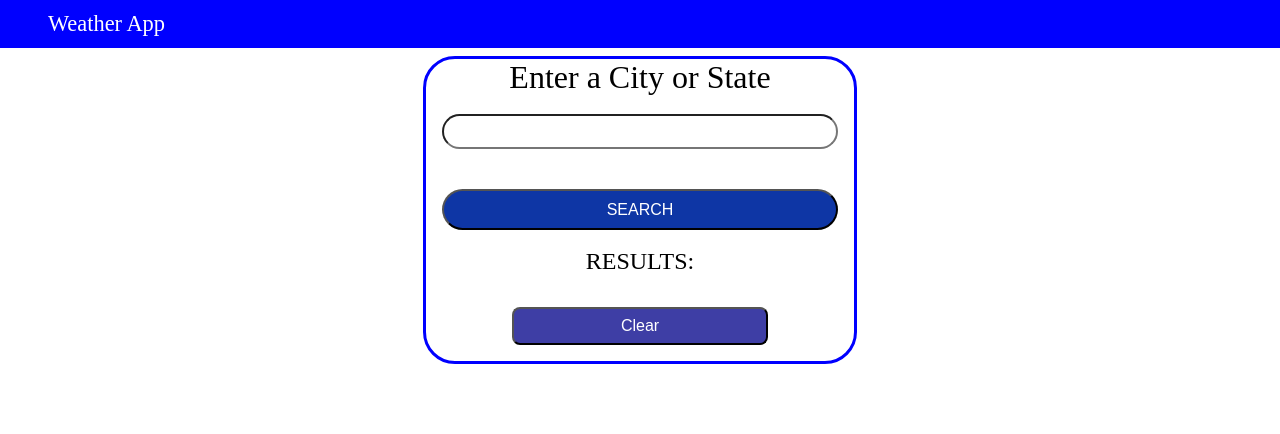
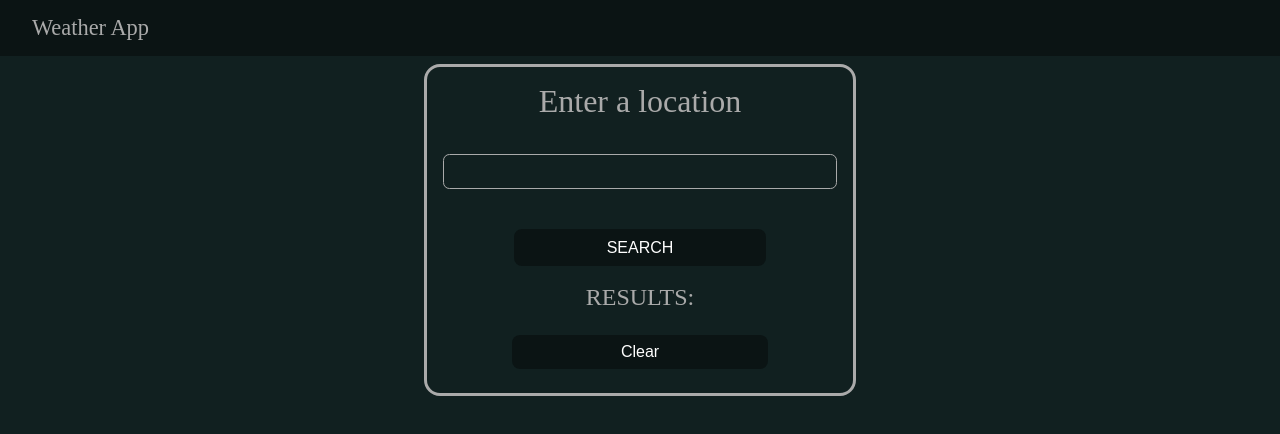
Before and after one commit to samuelajala01/my-weather-app, a plain HTML site: page index.html in a window 1280 px wide. Drawn offline with Linux system fonts and the light colour scheme; no server answers.

Commit message:
changed bg

```diff
--- a/index.html
+++ b/index.html
@@ -17,7 +17,7 @@
     </nav>
     <section>
       <div class="search">
-        <p>Enter a City or State</p>
+        <p>Enter a location</p>
         <br />
         <input type="text" /><br />
         <button type="submit" class="search-btn">SEARCH</button>
--- a/style.css
+++ b/style.css
@@ -1,72 +1,76 @@
-*{
+* {
   margin: 0;
   padding: 0;
   box-sizing: border-box;
+  border: unset;
 }
 
-nav{
-  background-color: blue;
-  height: 3rem;
-  width: 100%;
-  line-height: 3rem;
+body {
+  background-color: rgb(17, 32, 32);
+  color: #aaa;
 }
 
-nav p{
-  font-size: 1.4rem;
-  margin-left: 3rem;
-  color: white;
+nav {
+  background-color: rgb(11, 20, 20);
+  height: 3.5rem;
+  line-height: 3.5rem;
 }
 
-section{
-  margin:auto;
+nav p {
+  font-size: 1.4rem;
+  padding: 0 0 0 2rem;
+}
+
+section {
+  margin: auto;
   justify-self: center;
   margin-top: 1vh;
   height: fit-content;
-  border: 3px solid blue;
-  border-radius:2rem;
+  text-align: center;
+  border: 3px solid #aaa;
+  border-radius: 1rem;
   width: fit-content;
 }
 
-input{
-  border-radius: 25px;
+input {
+  border-radius: 0.4rem;
+  border: 1px solid #aaa;
   height: 2.2rem;
   width: 100%;
   padding-left: 1rem;
   font-size: 1.8rem;
+  background: transparent;
 }
 
-.search{
+.search {
   padding: 0 1rem;
   margin: auto;
   width: 100%;
-  border-top-left-radius: 2rem;
-  border-top-right-radius: 2rem;
 }
 
-.search p{
-  text-align: center;
+.search p {
+  padding: 1rem 0;
 }
 
-.search button{
-  width: 100%;
+.search button {
+  width: 64%;
   min-width: 100px;
   margin: auto;
   justify-content: center;
   margin-top: 2.5rem;
-  background-color:rgb(14, 54, 165);
+  background-color: rgb(11, 20, 20);
   padding: 0.6rem 0;
   font-size: 1rem;
   color: white;
   cursor: pointer;
-  border-radius: 30px;
+  border-radius: 0.5rem;
 }
 
-section p{
+section p {
   font-size: 2rem;
 }
 
-#result{
-  text-align: center;
+#result {
   font-size: 1.5rem;
   width: fit-content;
   margin: auto;
@@ -74,40 +78,36 @@ section p{
   padding-right: 1vw;
 }
 
-.result p{
+.result p {
   font-size: 1.5rem;
   margin-left: 2rem;
   width: fit-content;
 }
 
-img{
+img {
   position: relative;
   top: 1.3rem;
 }
 
-#local-info, #condition-text, #current-temp, #current-humidity,#current-windspeed{
+#local-info,
+#condition-text,
+#current-temp,
+#current-humidity,
+#current-windspeed {
   margin-bottom: 1rem;
   white-space: nowrap;
 }
 
-#error-message{
+#error-message {
   margin: auto;
 }
 
-.btn-div{
-  display: flex;
-  justify-content: center;
-  width: 100%;
-  margin: auto;
-  margin-top: 2rem;
-  margin-bottom: 1rem;
-}
-
-#btn{
-  padding: 0.5rem;
+#btn {
+  padding: 0.5rem 2rem;
   width: 60%;
   font-size: 1rem;
-  background-color: rgb(62, 62, 165);
+  background-color: rgb(11, 20, 20);
   color: white;
   border-radius: 0.5rem;
+  margin: 1.5rem;
 }
```
